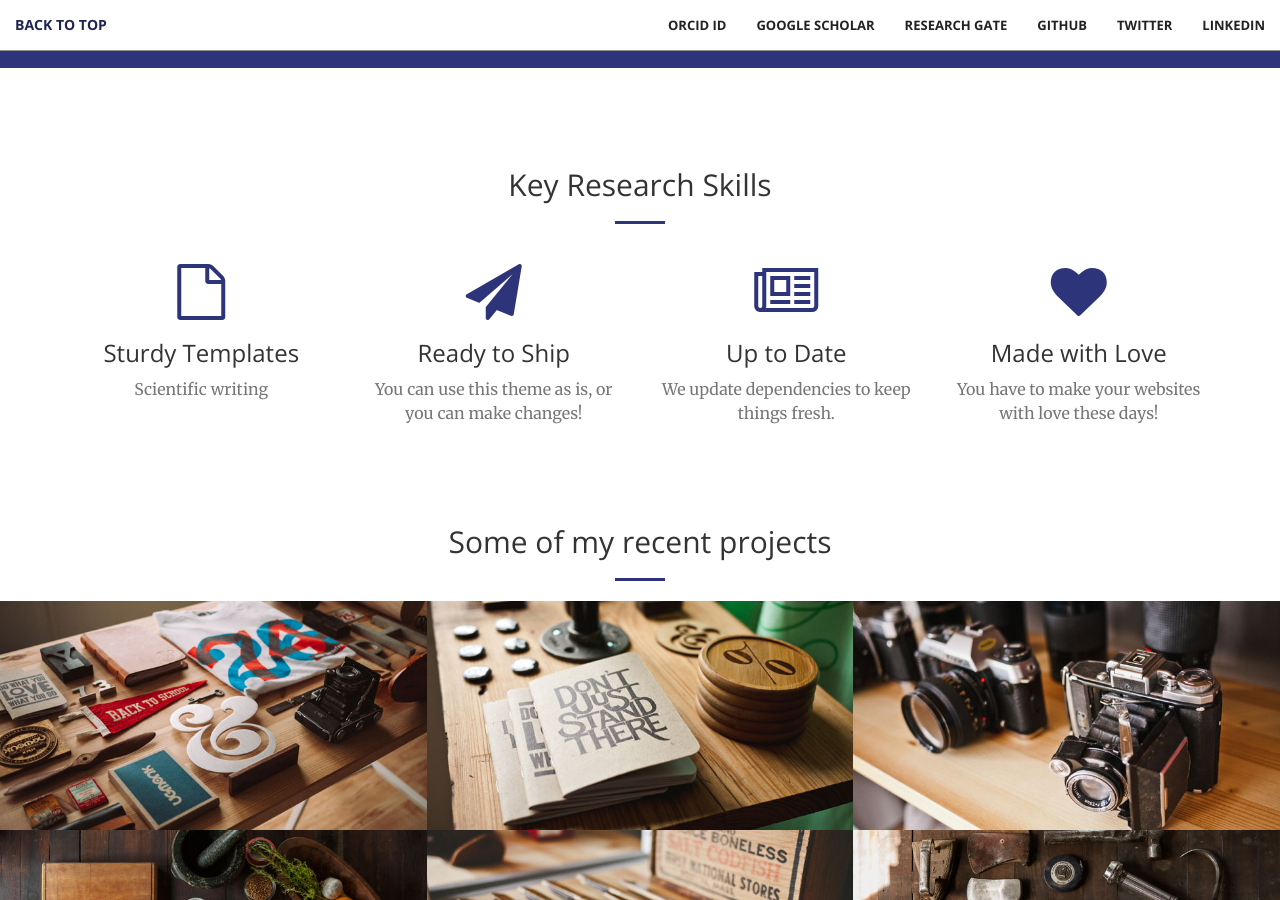
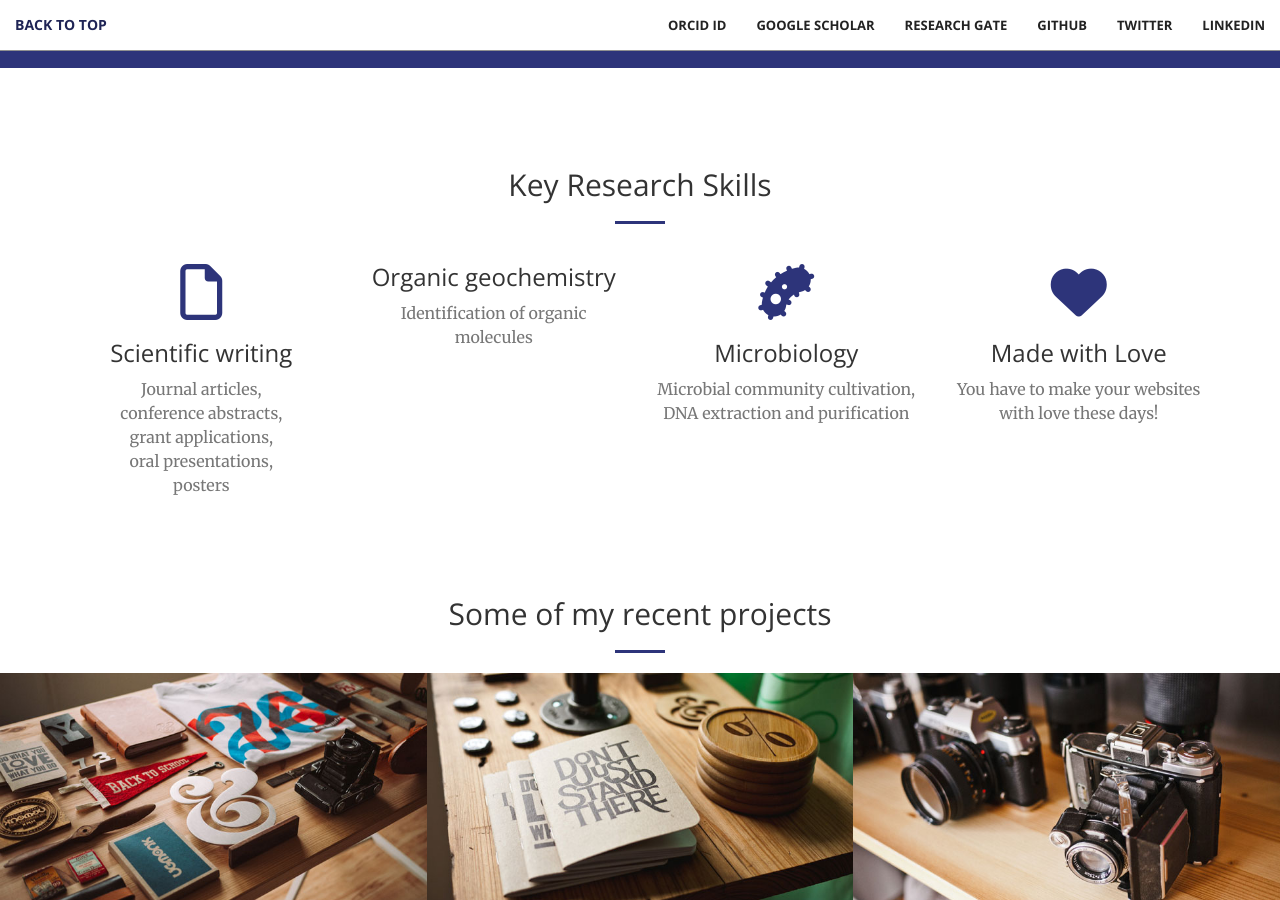
Before and after one commit to bronwyncc/homepage, a Jekyll site: the page built from index.html, in a window 1280 px wide and 900 px high, scrolled down 1738 px. Built offline with Jekyll 4.4.1, drawn with Linux system fonts in a browser that asks for light colours; nearby versions of some CDN libraries; library files that are not in the unit come from our copies.

Commit message:
Update services.html

```diff
--- a/_includes/services.html
+++ b/_includes/services.html
@@ -1,3 +1,5 @@
+<link rel="stylesheet" href="path/to/font-awesome/css/font-awesome.min.css">
+
 <section id="services">
     <div class="container">
         <div class="row">
@@ -12,22 +14,22 @@
             <div class="col-lg-3 col-md-6 text-center">
                 <div class="service-box">
                     <i class="fa fa-4x fa-file-o wow bounceIn text-primary" data-wow-delay=".1s"></i>
-                    <h3>Sturdy Templates</h3>
-                    <p class="text-muted">Scientific writing</p>
+                    <h3>Scientific writing</h3>
+                    <p class="text-muted">Journal articles,<br>conference abstracts,<br>grant applications,<br>oral presentations,<br>posters</p>
                 </div>
             </div>
             <div class="col-lg-3 col-md-6 text-center">
                 <div class="service-box">
-                    <i class="fa fa-4x fa-paper-plane wow bounceIn text-primary" data-wow-delay=".1s"></i>
-                    <h3>Ready to Ship</h3>
-                    <p class="text-muted">You can use this theme as is, or you can make changes!</p>
+                    <i class="fal fa-4x fa-chart-network wow bounceIn text-primary" data-wow-delay=".1s"></i>
+                    <h3>Organic geochemistry</h3>
+                    <p class="text-muted">Identification of organic molecules</p>
                 </div>
             </div>
             <div class="col-lg-3 col-md-6 text-center">
                 <div class="service-box">
-                    <i class="fa fa-4x fa-newspaper-o wow bounceIn text-primary" data-wow-delay=".2s"></i>
-                    <h3>Up to Date</h3>
-                    <p class="text-muted">We update dependencies to keep things fresh.</p>
+                    <i class="fas fa-4x fa-bacterium wow bounceIn text-primary" data-wow-delay=".2s"></i>
+                    <h3>Microbiology</h3>
+                    <p class="text-muted">Microbial community cultivation,<br>DNA extraction and purification</p>
                 </div>
             </div>
             <div class="col-lg-3 col-md-6 text-center">
```
